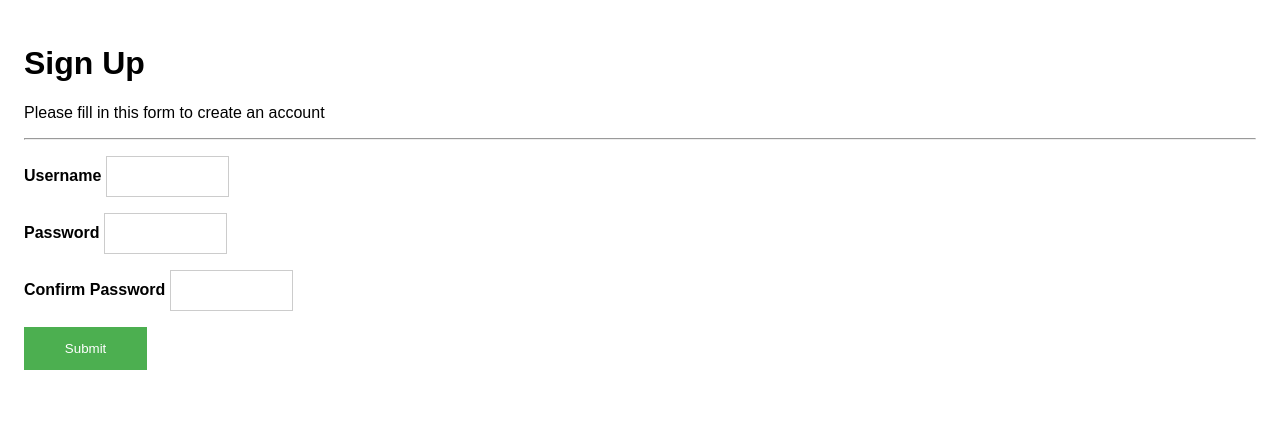
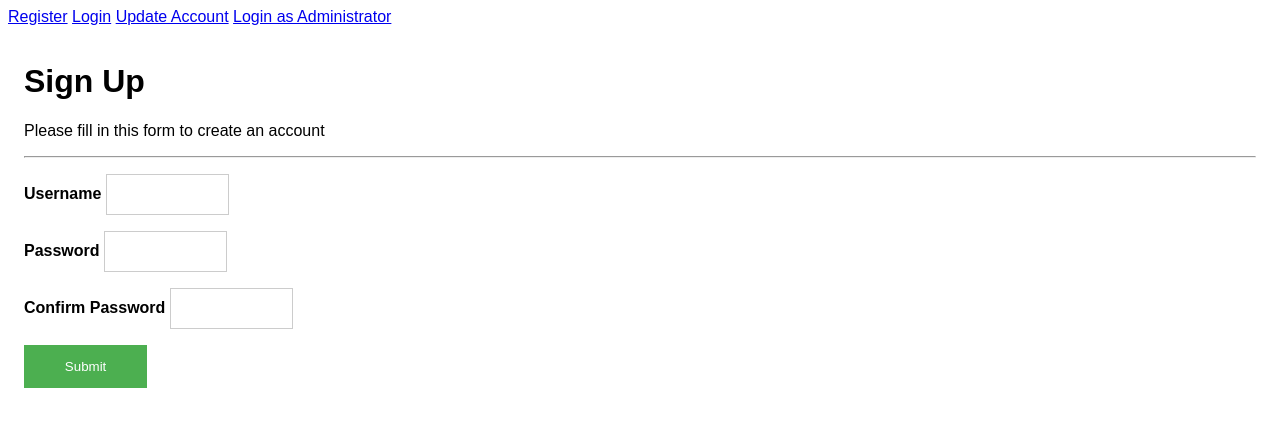
Before and after one commit to f948/Express-Email-Application, a website: page register.html in a window 1280 px wide. Drawn offline with nearby package versions, Linux system fonts and the light colour scheme; no server answers.

Commit message:
Update register.html

```diff
--- a/register.html
+++ b/register.html
@@ -129,6 +129,12 @@ span.psw {
 
 
 </style>
+	   	<div class="navbar">
+<a href="register.html">Register</a>
+ <a href="login.html">Login</a>
+ <a href="update.html">Update Account</a>
+ <a href="admin.html">Login as Administrator</a>
+</div>
 		<div class="container" id="container">
 
 			<h1>Sign Up</h1>
```
